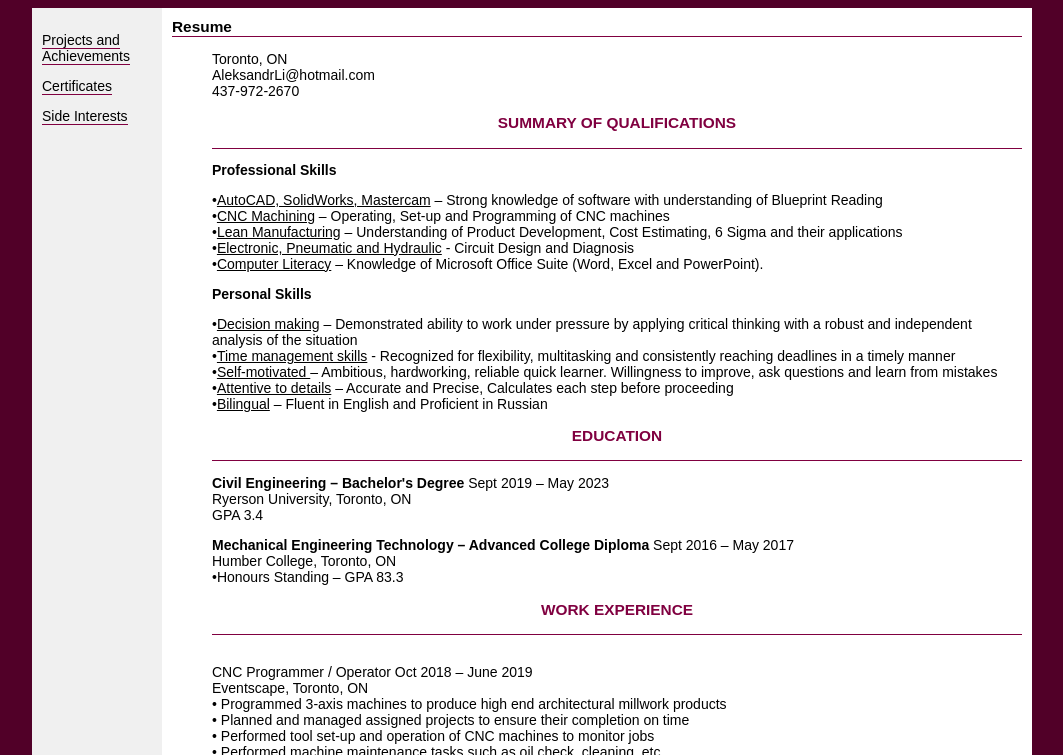
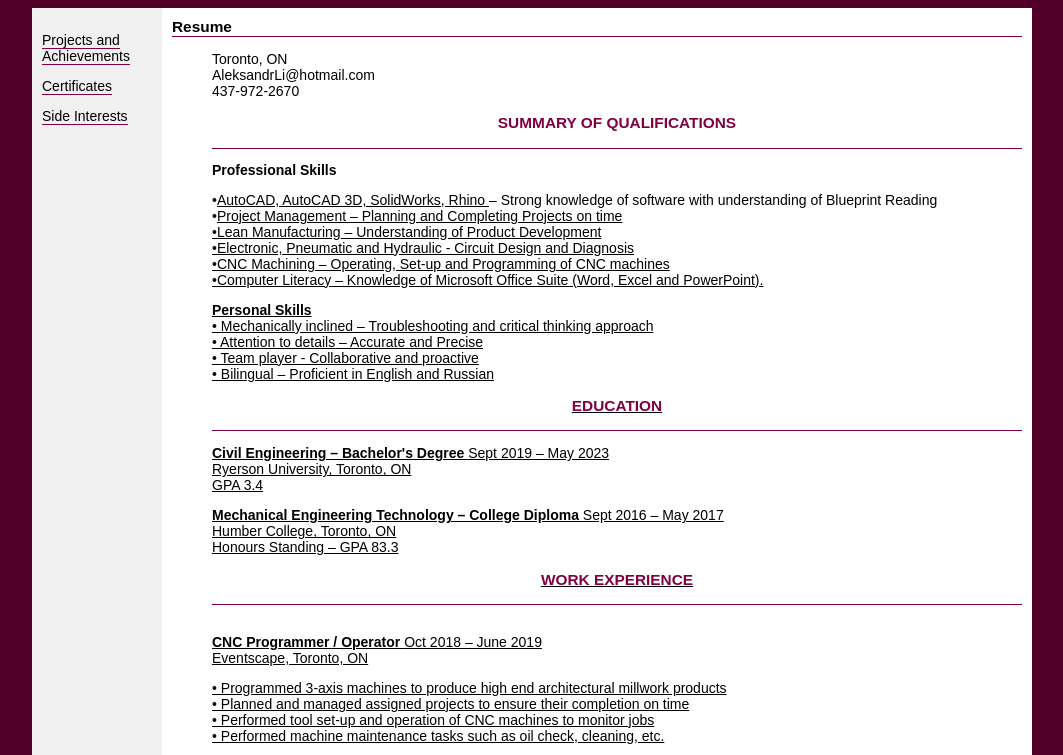
Before and after one commit to AleksandrLi/AleksandrLi.github.io, a plain HTML site: page html/resume.html in a window 1280 px wide. Shown: the top 755 px of the page, without its empty margins (108-1171 px from the left). Drawn offline with Linux system fonts and the light colour scheme.

Commit message:
Update resume.html

```diff
--- a/html/resume.html
+++ b/html/resume.html
@@ -27,18 +27,18 @@
 <h2><p align="center"><font color="#800040"><b>SUMMARY OF QUALIFICATIONS</b></font></p></h2>
 
 <b>Professional Skills</b>
-<p> •<u>AutoCAD, SolidWorks, Mastercam</u> – Strong knowledge of software with understanding of Blueprint Reading
+<p> •<u>AutoCAD, AutoCAD 3D, SolidWorks, Rhino </u> – Strong knowledge of software with understanding of Blueprint Reading
+<br>•<u>Project Management – Planning and Completing Projects on time
+<br> •<u>Lean Manufacturing</u> – Understanding of Product Development
+<br> •<u>Electronic, Pneumatic and Hydraulic</u> - Circuit Design and Diagnosis
 <br> •<u>CNC Machining</u> – Operating, Set-up and Programming of CNC machines
-<br> •<u>Lean Manufacturing</u> – Understanding of Product Development, Cost Estimating, 6 Sigma and their applications
-<br> •<u>Electronic, Pneumatic and Hydraulic</u> - Circuit Design and Diagnosis
 <br> •<u>Computer Literacy</u> – Knowledge of Microsoft Office Suite (Word, Excel and PowerPoint).
 
 <p> <b>Personal Skills</b>
-<p>•<u>Decision making</u> – Demonstrated ability to work under pressure by applying critical thinking with a robust and independent analysis of the situation
-<br>•<u>Time management skills</u> - Recognized for flexibility, multitasking and consistently reaching deadlines in a timely manner
-<br>•<u>Self-motivated </u> – Ambitious, hardworking, reliable quick learner. Willingness to improve, ask questions and learn from mistakes
-<br>•<u>Attentive to details</u> – Accurate and Precise, Calculates each step before proceeding
-<br>•<u>Bilingual</u> – Fluent in English and Proficient in Russian</br>
+<br>•	<u>Mechanically inclined</u> – Troubleshooting and critical thinking approach
+<br>•	<u>Attention to details</u> – Accurate and Precise
+<br>•	<u>Team player</u> - Collaborative and proactive
+<br>•	<u>Bilingual</u> – Proficient in English and Russian
 
 <h2><p align="center"><font color="#800040"><b>EDUCATION</b></font></p></h2>
 
@@ -46,15 +46,15 @@
 <br>Ryerson University, Toronto, ON
 <br>GPA 3.4
 
-<p><b>Mechanical Engineering Technology – Advanced College Diploma</b> Sept 2016 – May 2017
+<p><b>Mechanical Engineering Technology – College Diploma</b> Sept 2016 – May 2017
 <br>Humber College, Toronto, ON
-<br>•Honours Standing – GPA 83.3
+<br>Honours Standing – GPA 83.3
 
 <h2><p align="center"><font color="#800040"><b>WORK EXPERIENCE</b></font></p></h2>
 
-<br> CNC Programmer / Operator  Oct 2018 – June 2019
+<br><b>CNC Programmer / Operator </b>  Oct 2018 – June 2019
 <br> Eventscape, Toronto, ON
-<br>•	Programmed 3-axis machines to produce high end architectural millwork products
+<p> •	Programmed 3-axis machines to produce high end architectural millwork products
 <br>•	Planned and managed assigned projects to ensure their completion on time
 <br>•	Performed tool set-up and operation of CNC machines to monitor jobs
 <br>•	Performed machine maintenance tasks such as oil check, cleaning, etc.
```
